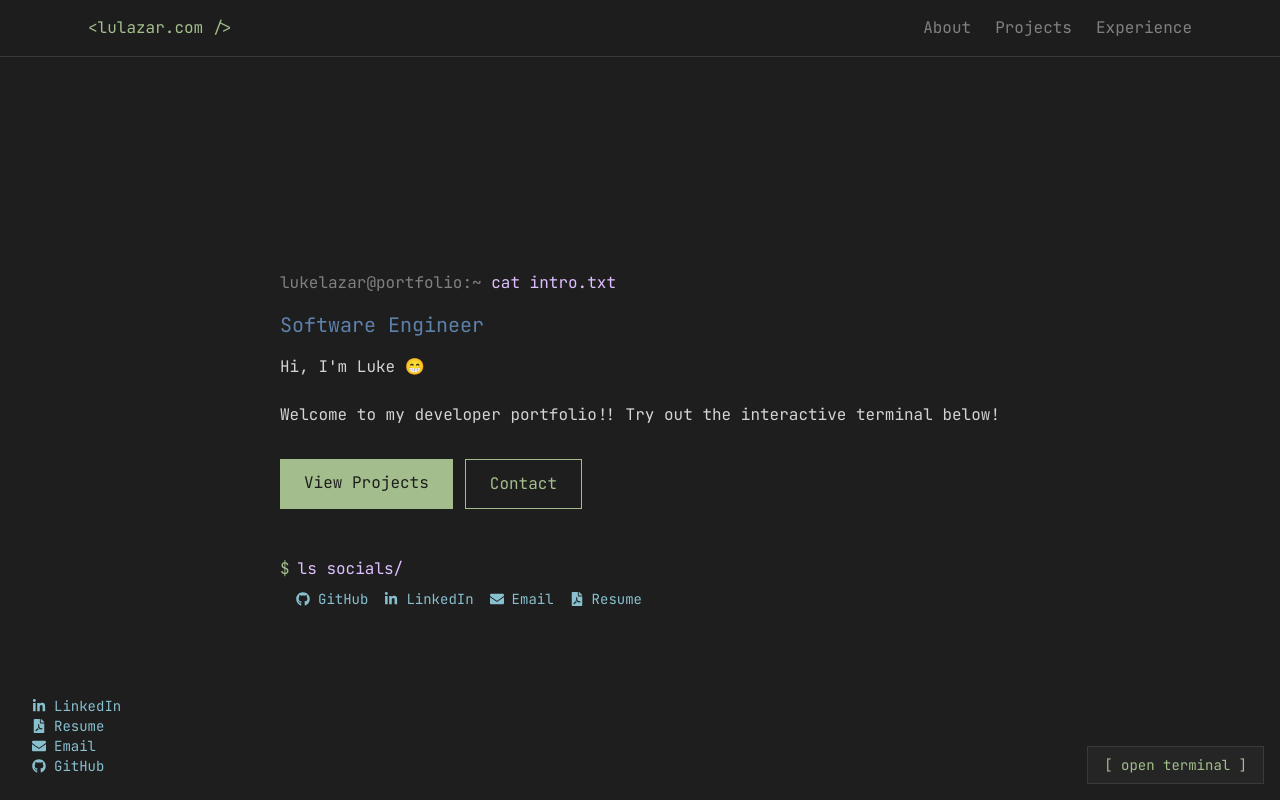
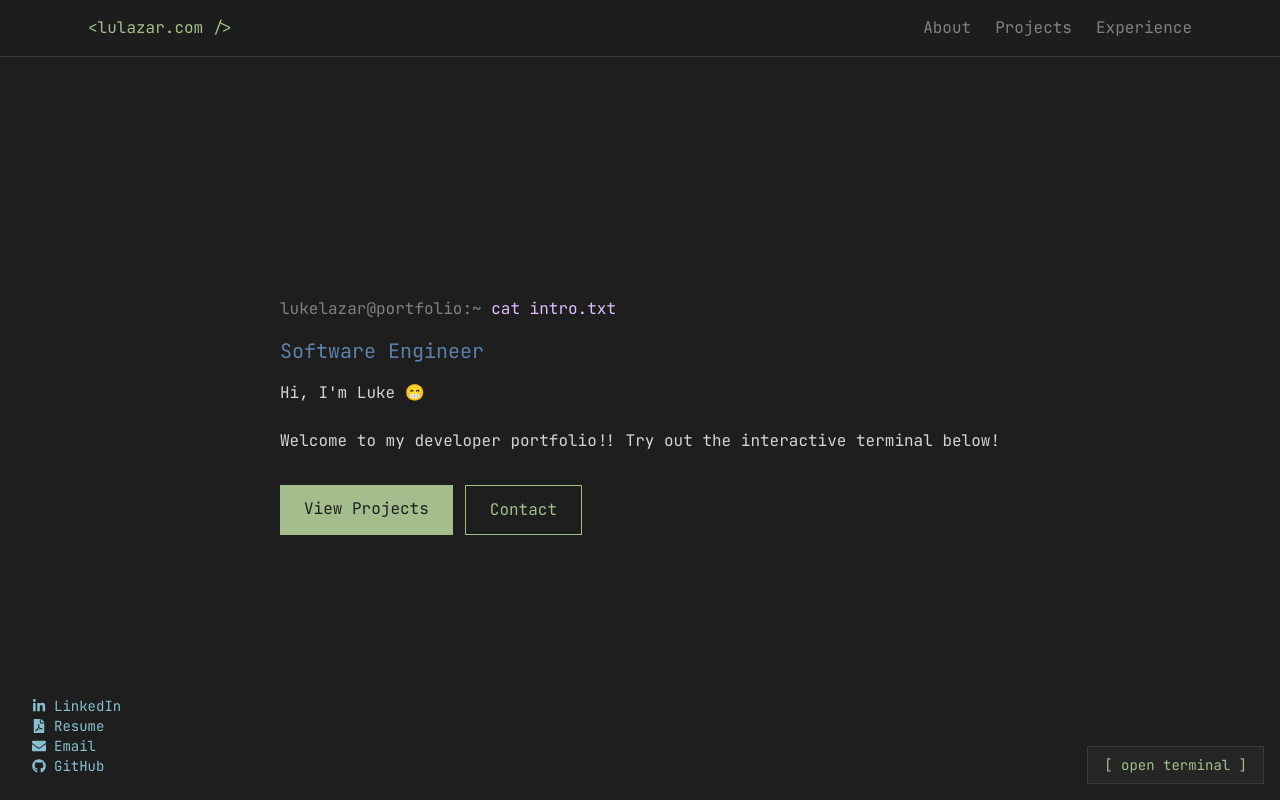
Before and after one commit to lazarr1/lulazar-com, a React (Vite) app: page / in a window 1280 px wide. Built offline with nearby package versions, Linux system fonts and the light colour scheme.

Commit message:
removed socials in main page

```diff
--- a/src/pages/Hero.tsx
+++ b/src/pages/Hero.tsx
@@ -41,16 +41,6 @@ export function Hero() {
           </div>
 
           <div className="mt-12 text-[#808080] opacity-0 animate-fadeInUp delay-400">
-            <div className="flex gap-2 mb-2">
-              <span className="text-[#a3be8c]">$</span>
-              <span className="text-[#dfbfff]">ls socials/</span>
-            </div>
-            <div className="pl-4 text-sm flex col gap-4 items-center">
-              <GitHubButton />
-              <LinkedInButton />
-              <EmailButton />
-              <ResumeButton />
-            </div>
           </div>
         </div>
       </section>
```
